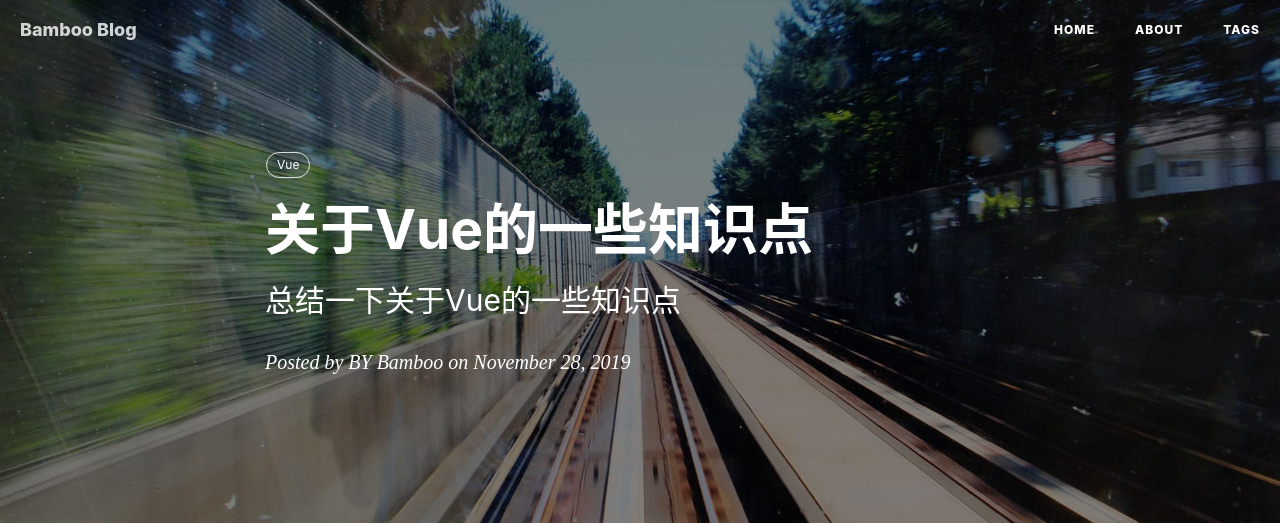
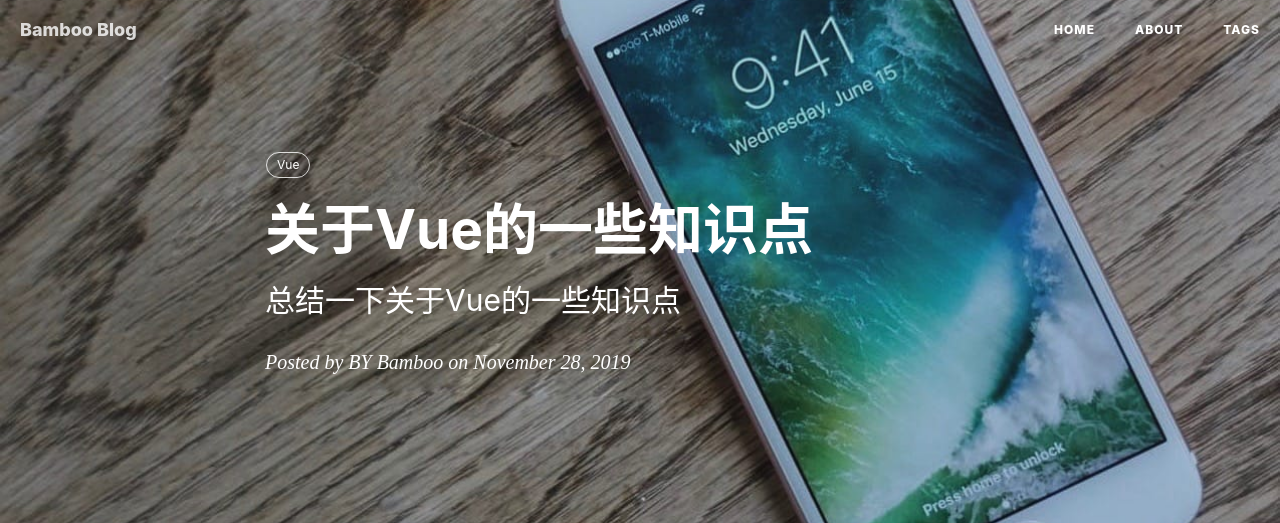
Before and after one commit to ShowBamboo/ShowBamboo.github.io, a Jekyll site: the page built from _posts/2019-11-28-关于Vue的一些问题.md, in a window 1280 px wide. Shown: the top 523 px of the page. Built offline with Jekyll 4.4.1, drawn with Linux system fonts in a browser that asks for light colours; nearby versions of some CDN libraries; comment, search, counter and statistics services are not loaded; some of the changed text lies outside the part shown; grey boxes are pictures that could not be loaded.

Commit message:
更新Vue的一些总结

````diff
--- a/_posts/2019-11-28-关于Vue的一些问题.md
+++ b/_posts/2019-11-28-关于Vue的一些问题.md
@@ -4,7 +4,7 @@
 subtitle:   总结一下关于Vue的一些知识点    #副标题
 date:       2019-11-28           # 时间
 author:     BY Bamboo                     # 作者
-header-img: img/post-bg-2015.jpg    #这篇文章标题背景图片
+header-img: img/post-bg-ios10.jpg    #这篇文章标题背景图片
 catalog: true                       # 是否归档
 tags:                               #标签
     - Vue
@@ -15,25 +15,25 @@
 
 > 今天有空来总结一下关于Vue的一些知识点
 
-#### 1.v-if 和 v-show 区分使用场景
+### 1.v-if 和 v-show 区分使用场景
 - v-if 是真正的条件渲染，因为它会确保在切换过程中条件块内的事件监听器和子组件适当地被销毁和重建；也是惰性的：如果在初始渲染时条件为假，则什么也不做——直到条件第一次变为真时，才会开始渲染条件块。
 - v-show 就简单得多，不管初始条件是什么，元素总是会被渲染，并且只是简单地基于 CSS 的 display 属性进行切换。
 - 运用场景：v-if 适用于在运行时很少改变条件，不需要频繁切换条件的场景；v-show 则适用于需要非常频繁切换条件的场景。
 
-#### 2.computed 和 watch 区分使用场景
+### 2.computed 和 watch 区分使用场景
 - computed：是计算属性，依赖其它属性值，并且 computed 的值有缓存，只有它依赖的属性值发生改变，下一次获取 computed 的值时才会重新计算 computed 的值。
 - watch：更多的是 “观察” 的作用，类似于某些数据的监听回调 ，每当监听的数据变化时都会执行回调进行后续操作。
 - 运用场景：当我们需要进行数值计算，并且依赖于其它数据时，应该使用 computed，因为可以利用 computed 的缓存特性，避免每次获取值时，都要重新计算；当我们需要在数据变化时执行异步或开销较大的操作时，应该使用 watch，使用 watch 选项允许我们执行异步操作 ( 访问一个 API )，限制我们执行该操作的频率，并在我们得到最终结果前，设置中间状态。这些都是计算属性无法做到的。
 
-#### 3.v-for 遍历必须为 item 添加 key，且避免同时使用 v-if
+### 3.v-for 遍历必须为 item 添加 key，且避免同时使用 v-if
 - 使用v-for更新已渲染的元素列表时,默认用就地复用策略；列表数据修改的时候,他会根据key值去判断某个值是否修改,如果修改,则重新渲染这一项,否则复用之前的元素。例如：有一个列表我们现在在中间插入了一个元素，Diff算法会默认复用之前的列表并在最后追加一个，所以我们需要使用key来给每个节点做一个唯一标识，Diff算法就可以正确的识别此节点，找到正确的位置区插入新的节点。不建议使用index(即数组的下标)来作为key。
 - v-for 比 v-if 优先级高，如果每一次都需要遍历整个数组，将会影响速度，尤其是当之需要渲染很小一部分的时候，必要情况下应该替换成 computed 属性。
 
-#### 4.vue生命周期（钩子函数）
+### 4.vue生命周期（钩子函数）
 - beforeCreate、created（可以在created中首次拿到data中定义的数据）、beforeMount、mounted（dom树渲染结束，可访问dom结构）、beforeUpdate、updated、beforeDestroy、destroyed
-![img](../img/vue-生命周期.png)
+![img](https://cn.vuejs.org/images/lifecycle.png)
 
-#### 5.$nextTick
+### 5.$nextTick
 - 在下次 DOM 更新循环结束之后执行延迟回调。在修改数据之后立即使用这个方法，获取更新后的 DOM。
 - 解决的问题：有些时候在改变数据后立即要对dom进行操作，此时获取到的dom仍是获取到的是数据刷新前的dom，无法满足需要，这个时候就用到了$nextTick。
 ```
@@ -55,9 +55,9 @@
     })
 ```
 
-#### 6.组件间的传值
-- 6.1 props
-父传子的方法，props 值可以是一个数组或对象。
+### 6.组件间的传值
+#### 6.1 props
+- 父传子的方法，props 值可以是一个数组或对象。
 ```
     // 数组:不建议使用
     props:[]
@@ -78,8 +78,8 @@
     }
 ```
 
-- 6.2 $emit
-触发子组件触发父组件给自己绑定的事件，其实就是子传父的方法。
+#### 6.2 $emit
+- 触发子组件触发父组件给自己绑定的事件，其实就是子传父的方法。
 ```
     // 父组件
     <home @title="update">
@@ -87,23 +87,23 @@
     this.$emit('title',[{title:'这是title'}])
 ```
 
-- 6.3 vuex
-适合数据共享多的项目里面，因为如果只是简单的通讯，使用起来会比较复杂。
+#### 6.3 vuex
+- 适合数据共享多的项目里面，因为如果只是简单的通讯，使用起来会比较复杂。
 ```
     state:定义存贮数据的仓库 ，可通过this.$store.state 或mapState访问
     getter:获取 store 值，可认为是 store 的计算属性，可通过this.$store.getter 或 mapGetters访问
-    mutation:同步改变 store 值，为什么会设计成同步，因为mutation是直接改变 store 值，vue 对操作进行了记录，如果是异步无法追踪改变.可通过mapMutations调用
+    mutation:同步改变 store 值，为什么会设计成同步，因为mutation是直接改变 store 值，vue 对操作进
+    行了记录，如果是异步无法追踪改变.可通过mapMutations调用
     action:异步调用函数执行mutation，进而改变 store 值，可通过 this.$dispatch或mapActions访问
     modules:模块，如果状态过多，可以拆分成模块，最后在入口通过...解构引入
 ```
 
-- 6.4 provide / inject
-这对选项需要一起使用，以允许一个祖先组件向其所有子孙后代注入一个依赖，不论组件层次有多深，并在起上下游关系成立的时间里始终生效。
+#### 6.4 provide / inject
+- 这对选项需要一起使用，以允许一个祖先组件向其所有子孙后代注入一个依赖，不论组件层次有多深，并在起上下游关系成立的时间里始终生效。
 
-- 6.5 Vue.observable
-让一个对象可响应。Vue 内部会用它来处理 data 函数返回的对象。
-返回的对象可以直接用于渲染函数和计算属性内，并且会在发生改变时触发相应的更新。也可以作为最小化的跨组件状态存储器，用于简单的场景。
+#### 6.5 Vue.observable
+- 让一个对象可响应。Vue 内部会用它来处理 data 函数返回的对象。
+  返回的对象可以直接用于渲染函数和计算属性内，并且会在发生改变时触发相应的更新。也可以作为最小化的跨组件状态存储器，用于简单的场景。
 
-- 6.6 $listeners
-
-    包含了父作用域中的 (不含 .native 修饰器的) v-on 事件监听器。它可以通过 v-on="$listeners" 传入内部组件—在创建更高层次的组件时非常有用。
+#### 6.6 $listeners
+- 包含了父作用域中的 (不含 .native 修饰器的) v-on 事件监听器。它可以通过 v-on="$listeners" 传入内部组件—在创建更高层次的组件时非常有用。
````
Also changed, not shown: img/post-bg-mma-0.png (deleted), img/post-bg-mma-1.jpg (deleted), img/post-bg-mma-2.jpg (deleted), img/post-bg-mma-3.jpg (deleted), img/post-bg-mma-4.jpg (deleted), img/post-bg-mma-5.jpg (deleted), img/post-bg-mma-6.jpg (deleted), img/vue-life.png (renamed from img/vue-生命周期.png).
